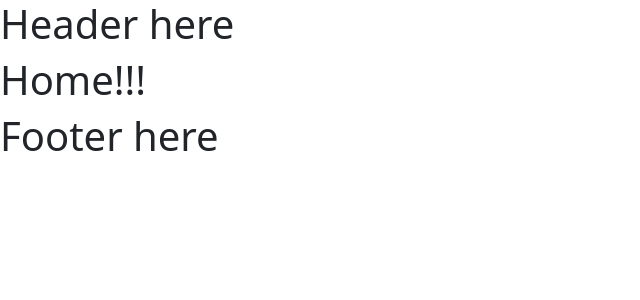
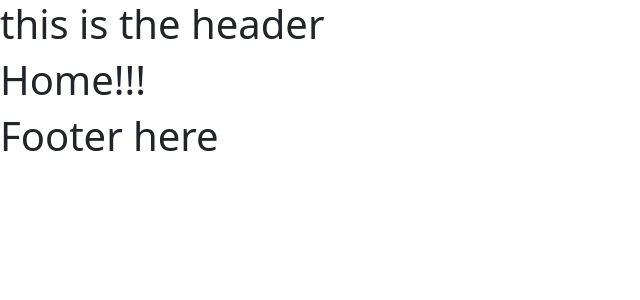
Before and after one commit to learn-academy-2021-echo/cat-tinder-frontend-gatitas, a React (Create React App) app: page / in a window 1280 px wide. Shown: the top 300 px of the page, without its empty margins (0-640 px from the left). Built offline with nearby package versions, Linux system fonts and the light colour scheme.

Commit message:
modified header component

```diff
--- a/src/components/Header.js
+++ b/src/components/Header.js
@@ -1,9 +1,67 @@
 import React, { Component } from 'react';
+import {Navbar, NavbarBrand, NavbarToggler, Collapse, Nav, NavItem, NavLink, UncontrolledDropdown, DropdownToggle, DropdownMenu, DropdownItem, NavbarText} from 'reactstrap';
 
 export default class Header extends Component {
   render() {
-    return <div>
-        <h1>Header here</h1>
-    </div>;
+    return (
+    <h1>this is the header</h1>
+    // <div>
+    // <Navbar
+    //   color="primary"
+    //   dark
+    //   expand="md"
+    //   fixed="top"
+    //   light
+    // >
+    //   <NavbarBrand href="/">
+    //     Cat Tinder
+    //   </NavbarBrand>
+    //   <NavbarToggler onClick={function noRefCheck(){}} />
+    //   <Collapse navbar>
+    //     <Nav
+    //       className="me-auto"
+    //       navbar
+    //     >
+    //       <NavItem>
+    //         <NavLink href="/catshow/">
+    //           View Cats
+    //         </NavLink>
+    //       </NavItem>
+    //       <NavItem>
+    //         <NavLink href="https://github.com/reactstrap/reactstrap">
+    //           About Me
+    //         </NavLink>
+    //       </NavItem>
+    //       <UncontrolledDropdown
+    //         inNavbar
+    //         nav
+    //       >
+    //         <DropdownToggle
+    //           caret
+    //           nav
+    //         >
+    //           Matches
+    //         </DropdownToggle>
+    //         <DropdownMenu right>
+    //           <DropdownItem>
+    //             Most Recent
+    //           </DropdownItem>
+    //           <DropdownItem>
+    //             View Messages
+    //           </DropdownItem>
+    //           <DropdownItem divider />
+    //           <DropdownItem>
+    //             View Likes
+    //           </DropdownItem>
+    //         </DropdownMenu>
+    //       </UncontrolledDropdown>
+    //     </Nav>
+    //     <NavbarText>
+    //       Log Out
+    //     </NavbarText>
+    //   </Collapse>
+    // </Navbar>
+    // </div>
+  )
   }
 }
--- a/src/index.js
+++ b/src/index.js
@@ -4,10 +4,13 @@ import './index.css';
 import App from './App';
 import reportWebVitals from './reportWebVitals';
 import 'bootstrap/dist/css/bootstrap.min.css'
+import {BrowserRouter} from 'react-router-dom'
 
 ReactDOM.render(
   <React.StrictMode>
+  <BrowserRouter>
     <App />
+    </BrowserRouter>
   </React.StrictMode>,
   document.getElementById('root')
 );
```
